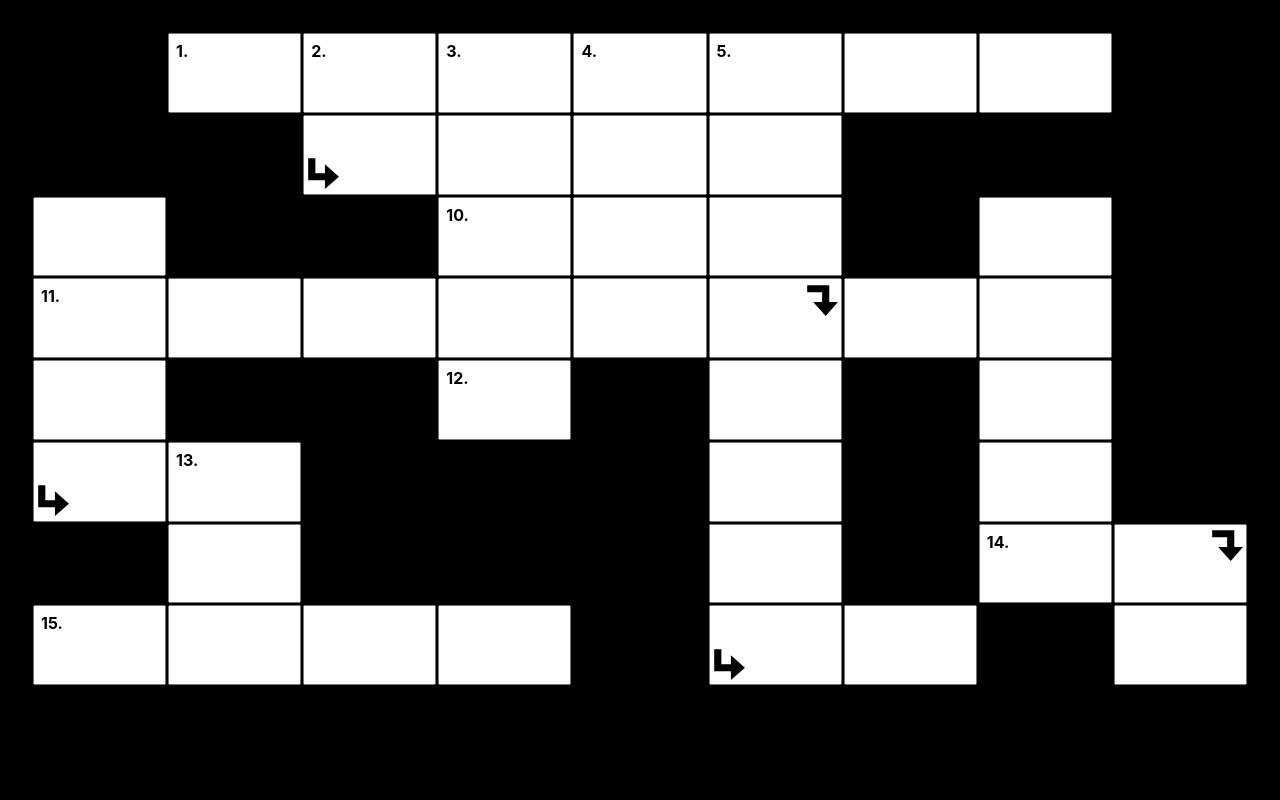
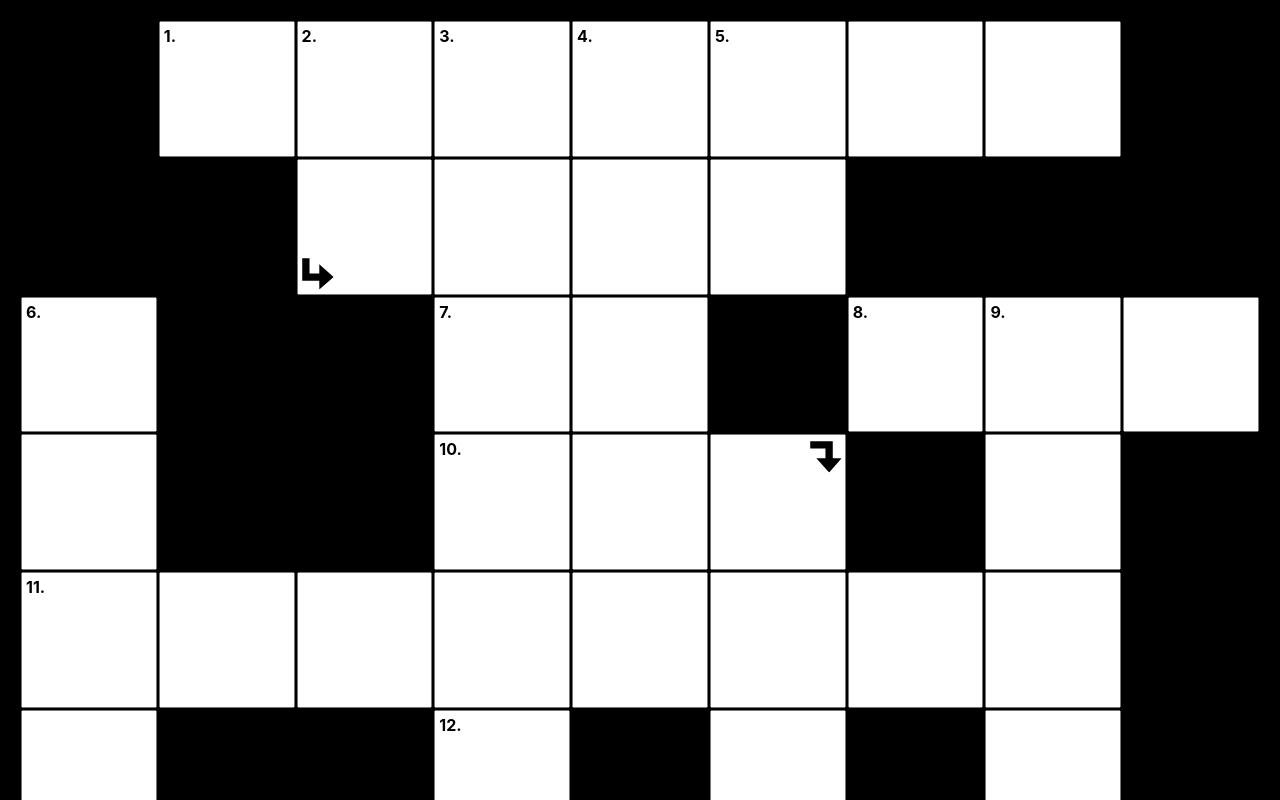
Before and after one commit to perenstrom/crossword, a Next.js app: page / in a window 1280 px wide. Shown: the top 800 px of the page. Built offline with nearby package versions, Linux system fonts and the light colour scheme.

Commit message:
Make area square

```diff
--- a/components/Cell.tsx
+++ b/components/Cell.tsx
@@ -11,16 +11,24 @@ const Input = styled.input`
   width: 100%;
   height: 100%;
   text-align: center;
-  font-size: 2rem;
+  font-size: 2em;
   text-transform: uppercase;
+
+  @media (min-width: 720px) {
+  font-size: 3em;
+  }
 `;
 
 const Legend = styled.div`
   position: absolute;
   top: 0;
   left: 0;
-  padding: 0.5rem;
+  padding: 0.3rem;
   font-weight: bold;
+
+  @media (min-width: 414px) {
+    padding: 0.5rem;
+  }
 `;
 
 interface Props {
--- a/pages/index.tsx
+++ b/pages/index.tsx
@@ -2,7 +2,8 @@ import React from 'react';
 import Head from 'next/head';
 import { NextPage } from 'next';
 import styled from 'styled-components';
-import { Cell, DecoratorType } from 'components/Cell';
+import { Cell } from 'components/Cell';
+import { DecoratorType } from 'components/Decorator';
 
 interface PlanCell {
   type: 'blank' | 'cell';
@@ -34,12 +35,23 @@ const plan: PlanCell[][] = [
     { type: 'blank' }
   ],
   [
+    { type: 'cell', legend: '6.' },
+    { type: 'blank' },
+    { type: 'blank' },
+    { type: 'cell', legend: '7.' },
+    { type: 'cell' },
+    { type: 'blank' },
+    { type: 'cell', legend: '8.' },
+    { type: 'cell', legend: '9.' },
+    { type: 'cell' }
+  ],
+  [
     { type: 'cell' },
     { type: 'blank' },
     { type: 'blank' },
     { type: 'cell', legend: '10.' },
     { type: 'cell' },
-    { type: 'cell' },
+    { type: 'cell', decorator: 'htv' },
     { type: 'blank' },
     { type: 'cell' },
     { type: 'blank' }
@@ -50,7 +62,7 @@ const plan: PlanCell[][] = [
     { type: 'cell' },
     { type: 'cell' },
     { type: 'cell' },
-    { type: 'cell', decorator: 'htv' },
+    { type: 'cell' },
     { type: 'cell' },
     { type: 'cell' },
     { type: 'blank' }
@@ -70,7 +82,7 @@ const plan: PlanCell[][] = [
     { type: 'cell', decorator: 'vth' },
     { type: 'cell', legend: '13.' },
     { type: 'blank' },
-    { type: 'blank' },
+    { type: 'cell' },
     { type: 'blank' },
     { type: 'cell' },
     { type: 'blank' },
@@ -108,11 +120,22 @@ const Wrapper = styled.div`
 `;
 
 const CrosswordGrid = styled.div`
+  position: absolute;
   width: 100%;
   height: 100%;
   display: grid;
   grid-template-columns: repeat(9, 1fr);
   grid-template-rows: repeat(9, 1fr);
+`;
+
+const CrosswordGridWrapper = styled.div`
+  position: relative;
+  width: 100%;
+  ::after {
+    content: '';
+    display: block;
+    padding-bottom: 100%;
+  }
 `;
 
 const Blank = styled.div``;
@@ -124,6 +147,7 @@ const Home: NextPage<{}> = () => {
         <title>Create Next App</title>
         <link rel="icon" href="/favicon.ico" />
       </Head>
+      <CrosswordGridWrapper>
         <CrosswordGrid>
           {plan.map((row) =>
             row.map((cell) =>
@@ -135,6 +159,7 @@ const Home: NextPage<{}> = () => {
             )
           )}
         </CrosswordGrid>
+      </CrosswordGridWrapper>
     </Wrapper>
   );
 };
--- a/styles/globals.css
+++ b/styles/globals.css
@@ -4,7 +4,21 @@ body {
   margin: 0;
   font-family: -apple-system, BlinkMacSystemFont, Segoe UI, Roboto, Oxygen,
     Ubuntu, Cantarell, Fira Sans, Droid Sans, Helvetica Neue, sans-serif;
-    background-color: black;
+  background-color: black;
+
+  font-size: 10px;
+}
+
+@media (min-width: 414px) {
+  body {
+    font-size: 12px;
+  }
+}
+
+@media (min-width: 720px) {
+  body {
+    font-size: 16px;
+  }
 }
 
 a {
```
Lines whose indentation alone changed are shown as unchanged.
